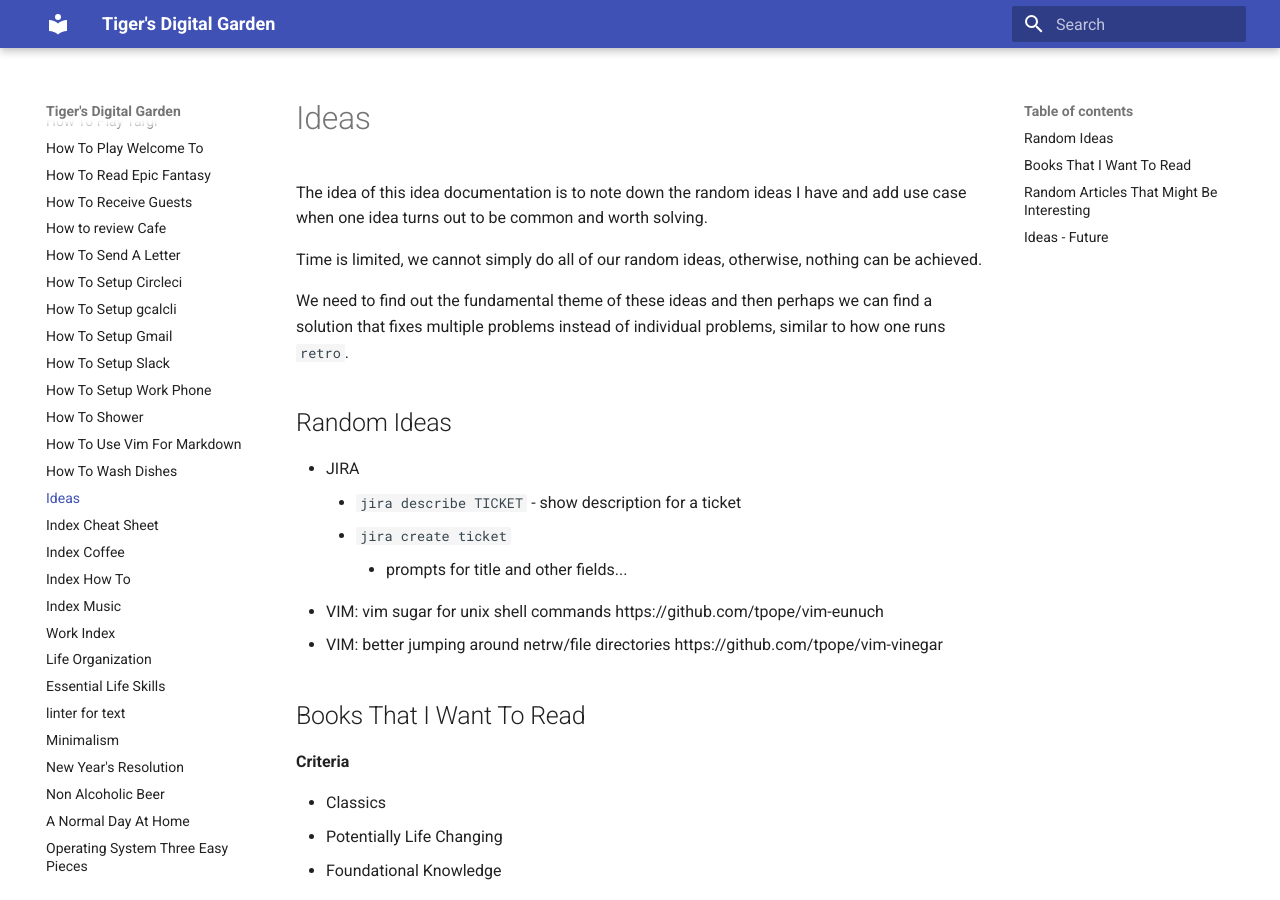
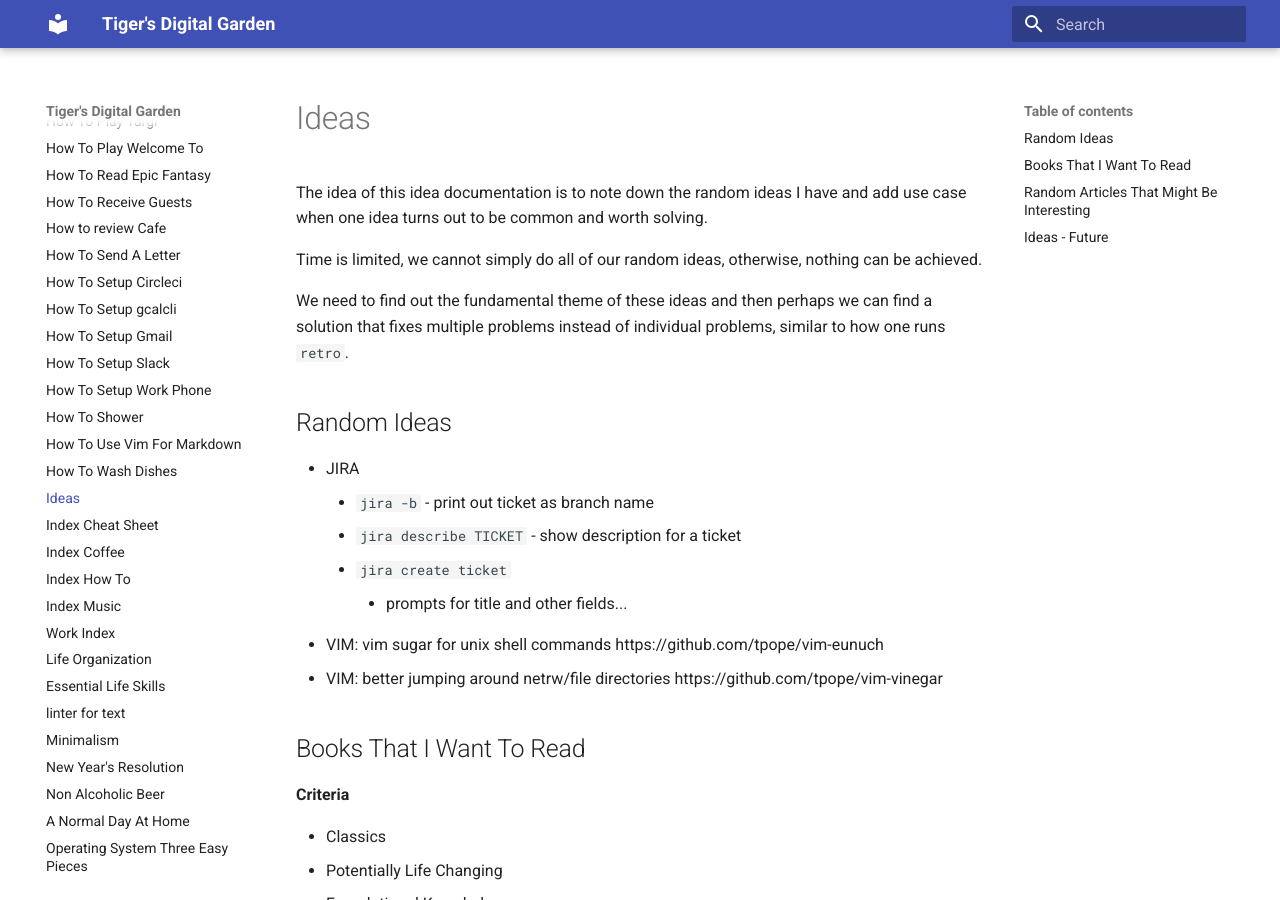
Before and after one commit to ynotstartups/notes, an MkDocs documentation site: the page built from notes/ideas.md, in a window 1280 px wide and 900 px high. Built offline with MkDocs 1.6.1 and Material for MkDocs 9.7.7, drawn with Linux system fonts in a browser that asks for light colours.

Commit message:
jira -b to print ticket as branch name

```diff
--- a/notes/ideas.md
+++ b/notes/ideas.md
@@ -9,6 +9,7 @@ We need to find out the fundamental theme of these ideas and then perhaps we can
 ## Random Ideas
 
 - JIRA
+  - `jira -b` - print out ticket as branch name
   - `jira describe TICKET` - show description for a ticket
   - `jira create ticket`
     - prompts for title and other fields...
```
